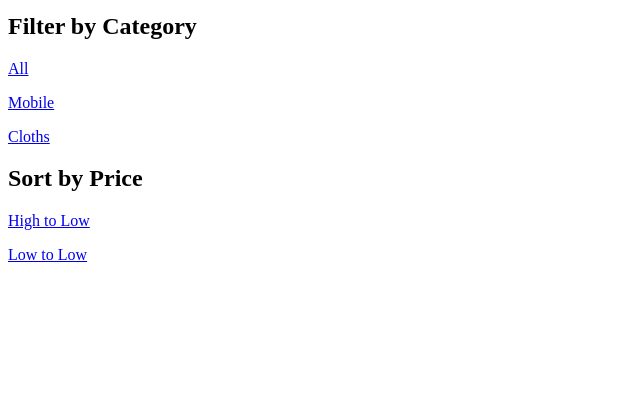
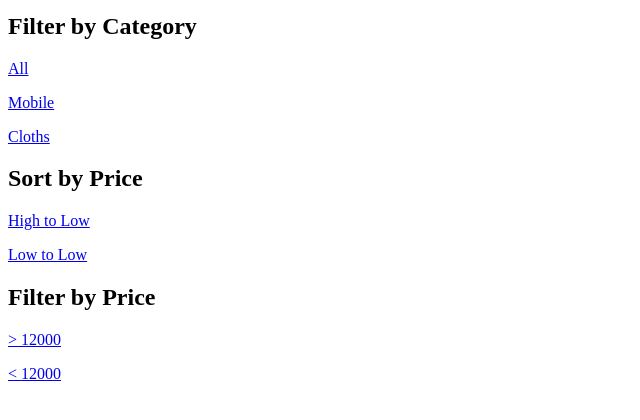
Before and after one commit to dijithdamodaran/dejangoclassblog, a Django app: page /dash in a window 1280 px wide. Shown: the part 302-722 px from the top of the page, without its empty margins (0-640 px from the left). Run offline with Django 4.2, Linux system fonts and the light colour scheme; data that the repository does not hold is empty.

Commit message:
price filter <,>,<=,>=,orderby,filter etc

```diff
--- a/blog/blogapp/urls.py
+++ b/blog/blogapp/urls.py
@@ -17,6 +17,7 @@ urlpatterns = [
     path('catfilter/<cv>',views.catfilter),
     path('statfilter/<sv>',views.statfilter),
     path('sort/<x>',views.sortfilter),
+    path('filprice/<x>',views.pricefilter),
     path('static',views.staticfile),
     path('djforms',views.django_form),
     path('setcookie',views.setcookie),
--- a/blog/blogapp/views.py
+++ b/blog/blogapp/views.py
@@ -127,6 +127,17 @@ def sortfilter(request,x):
     content['data']=p
     return render(request,'dashboard.html',content)
 
+def pricefilter(request,x):
+
+    if x=='1':
+        p=product.objects.order_by('-price').filter(price__gte=12000)
+    else:
+        p=product.objects.filter(price__lte=12000)
+    content={}
+    content['data']=p
+    return render(request,'dashboard.html',content)
+
+
 
 
 # Create your views here.
--- a/blog/templates/dashboard.html
+++ b/blog/templates/dashboard.html
@@ -69,5 +69,11 @@
         <p><a href="/sort/0">Low to Low</a></p>
     </div>
 
+    <div>
+        <h2>Filter by Price</h2>
+        <p><a href="/filprice/1">> 12000</a></p>
+        <p><a href="/filprice/2"> < 12000</a></p>
+    </div>
+
 </body>
 </html>
```
